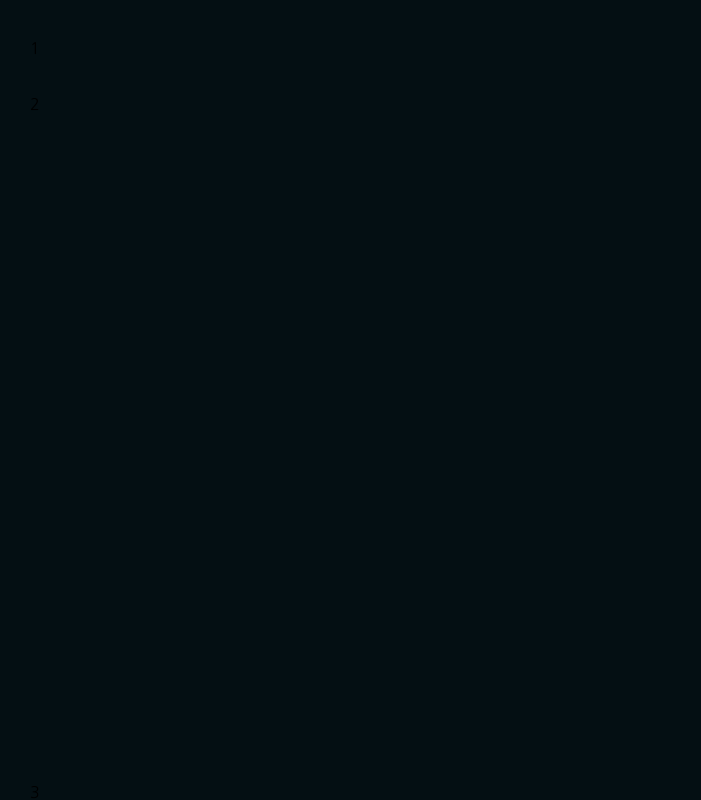
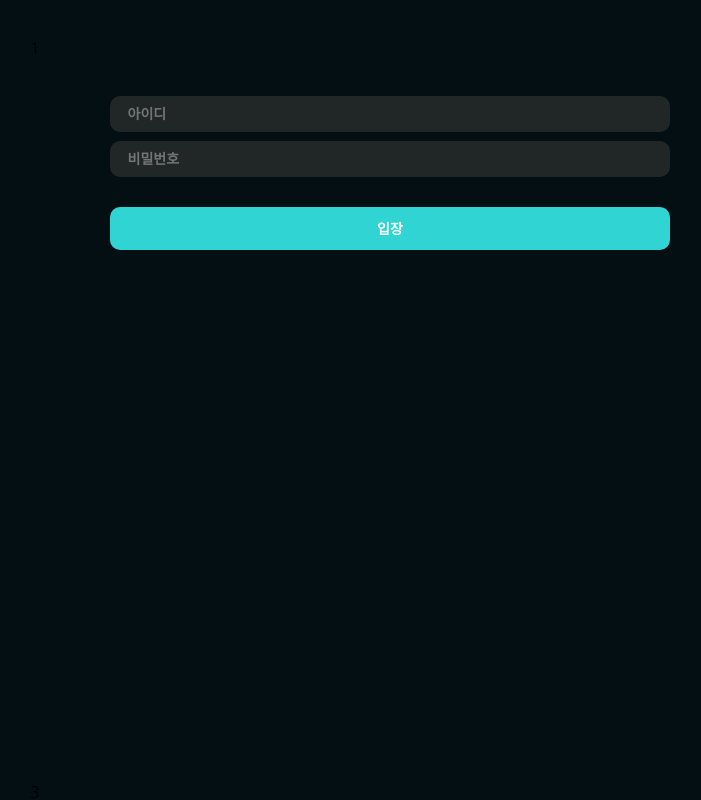
Before and after one commit to PaceMakerDev/Pace_Maker_Web, a React (Create React App) app: page /auth/login in a window 1280 px wide. Shown: the whole page, without its empty margins (250-951 px from the left). Built offline with nearby package versions, Linux system fonts and the light colour scheme.

Commit message:
Use login form in template

```diff
--- a/src/components/templates/LoginTemplate/LoginTemplate.styled.ts
+++ b/src/components/templates/LoginTemplate/LoginTemplate.styled.ts
@@ -10,7 +10,9 @@ export const StyledHeaderSection = styled.header`
   margin-bottom: 2.5rem;
 `;
 
-export const StyledLoginFormSection = styled.section``;
+export const StyledLoginFormSection = styled.section`
+  padding: 0 5rem;
+`;
 
 export const StyledForgotSection = styled.section`
   width: 100%;
--- a/src/index.css
+++ b/src/index.css
@@ -6,3 +6,9 @@ body {
   -webkit-font-smoothing: antialiased;
   -moz-osx-font-smoothing: grayscale;
 }
+
+/* global css */
+
+input {
+  box-sizing: border-box;
+}
--- a/src/pages/auth/Login.tsx
+++ b/src/pages/auth/Login.tsx
@@ -1,6 +1,7 @@
 import React from 'react';
 import LoginTemplate from 'components/templates/LoginTemplate/LoginTemplate';
+import LoginForm from 'components/organisms/Form/LoginForm/LoginForm';
 
-const Login: React.FC = () => <LoginTemplate headerSection={1} loginFormSection={2} forgotSection={3} />;
+const Login: React.FC = () => <LoginTemplate headerSection={1} loginFormSection={<LoginForm />} forgotSection={3} />;
 
 export default Login;
```
